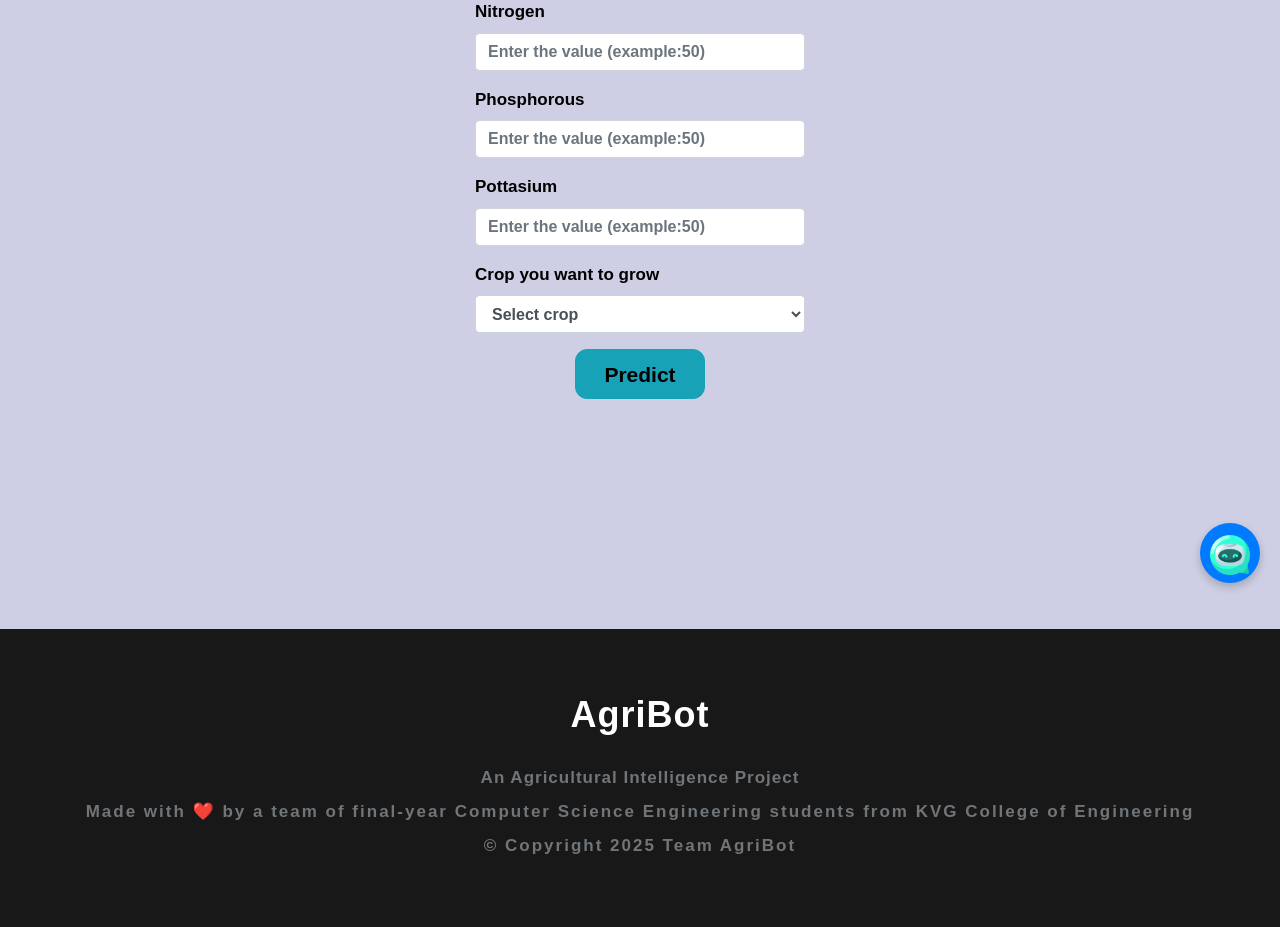
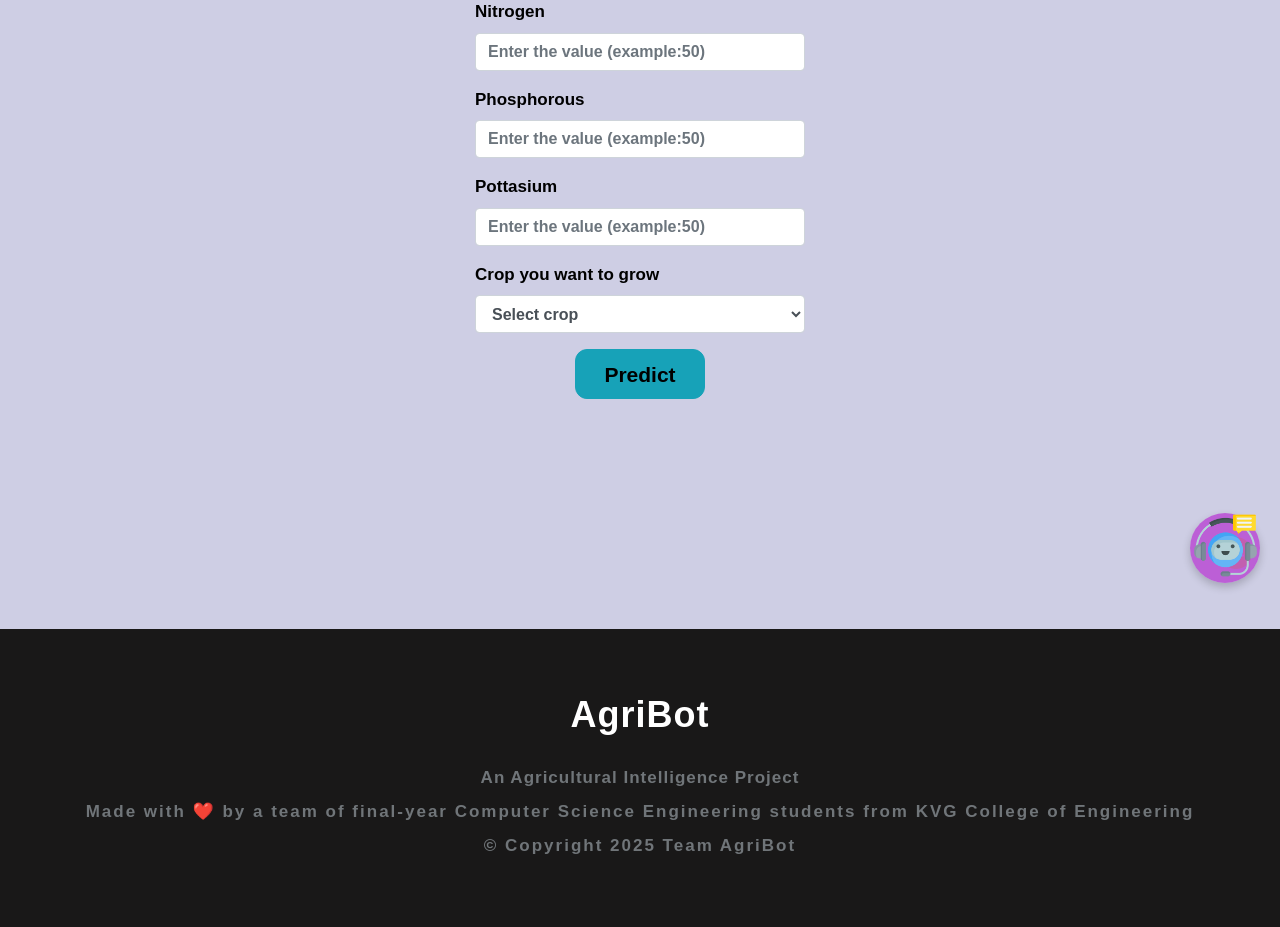
Before and after one commit to AjayKumar-AK1761/Harvestify, a Flask app: page /fertilizer in a window 1280 px wide. Shown: the part 197-1124 px from the top of the page. Run offline with Flask 3, Linux system fonts and the light colour scheme; parts of the project's set-up code (start-up, migrations or seed data) failed here and were passed over; some libraries are stand-ins or nearby versions; some web fonts are replaced.

Commit message:
altered chartbot logo and it's visibility.

```diff
--- a/static/css/chatbot.css
+++ b/static/css/chatbot.css
@@ -80,12 +80,12 @@ html {
     position: fixed;
     bottom: 20px;
     right: 20px;
-    background-color: #007BFF;
+    background-color:rgba(184, 68, 210, 0.8);
     color: white;
     font-size: 1.5rem;
     border-radius: 50%;
-    width: 60px;
-    height: 60px;
+    width: 70px;
+    height: 70px;
     text-align: center;
     line-height: 60px;
     cursor: pointer;
--- a/templates/home-layout.html
+++ b/templates/home-layout.html
@@ -3,7 +3,7 @@
 
 <head>
 	<title>{{ title }}</title>
-    <link rel="shortcut icon" href="{{ url_for('static', filename='images/favicon.ico') }}" />
+	<link rel="shortcut icon" href="{{ url_for('static', filename='images/favicon.ico') }}" />
 
 	<!-- for-mobile-apps -->
 	<meta name="viewport" content="width=device-width, initial-scale=1">
--- a/templates/layout.html
+++ b/templates/layout.html
@@ -137,7 +137,7 @@ Smartphone Compatible web template, free webdesigns for Nokia, Samsung, LG, Sony
 
 	<!-- Floating Chatbot Button -->
 	<div id="chatbot-toggle" onclick="toggleChatbot()">
-		<img src="/static/images/chatbot.png" alt="Chatbot" style="width: 40px; height: 40px;">
+		<img src="/static/images/chatbot.png" alt="Chatbot" style="width: 65px; height: 65px;">
 	</div>
 
 	<!-- Chatbot Interface -->
```
Also changed, not shown: static/images/chatbot.png, static/images/chatbot2.png (added).
